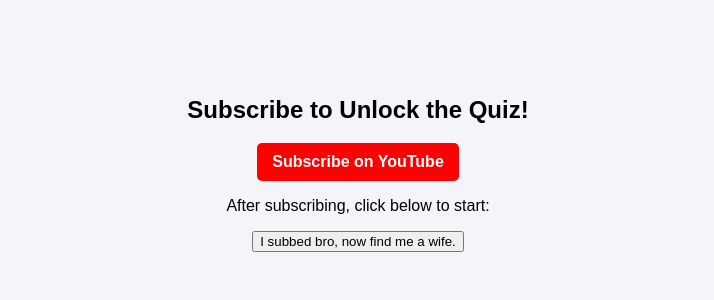
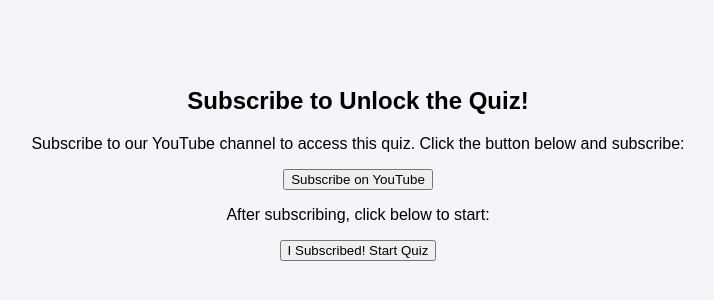
Before and after one commit to markzolo/wifequiz, a plain HTML site: page index.html in a window 1280 px wide. Shown: the part 226-526 px from the top of the page, without its empty margins (282-996 px from the left). Drawn offline with Linux system fonts and the light colour scheme.

Commit message:
Update index.html

```diff
--- a/index.html
+++ b/index.html
@@ -72,12 +72,14 @@
     </style>
 </head>
 <body>
-
-    <div class="subscribe-container">
-         <h2>Subscribe to Unlock the Quiz!</h2>
-        <a class="subscribe-button" href="https://www.youtube.com/channel/UCqdICzheBUg6W7DyOYQamJA" target="_blank">Subscribe on YouTube</a>
+    <div class="subscribe-container" id="subscribe-container">
+        <h2>Subscribe to Unlock the Quiz!</h2>
+        <p>Subscribe to our YouTube channel to access this quiz. Click the button below and subscribe:</p>
+        <a href="https://www.youtube.com/YOUR_CHANNEL_LINK" target="_blank">
+            <button class="btn">Subscribe on YouTube</button>
+        </a>
         <p>After subscribing, click below to start:</p>
-        <button class="btn" onclick="unlockQuiz()">I subbed bro, now find me a wife.</button>
+        <button class="btn" onclick="startQuiz()">I Subscribed! Start Quiz</button>
     </div>
 
     <div class="quiz-container" id="quiz-container" style="display: none;">
@@ -113,7 +115,7 @@
         let countryScores = {};
         let userRegion, userClimate, userCulture, userLifestyle, userReligion, userRace;
 
-         const countries = {
+        const countries = {
     "Afghanistan": { region: "Asia", climate: "Diverse climates", culture: "Traditional and family-focused", lifestyle: "Quiet and rural", religion: "Islam", race: ["Asian (East/Southeast/South)"], divorceRate: 5, attractiveness: 70, education: 50, feminism: 10, language: "Pashto" },
     "Albania": { region: "Europe", climate: "Mild and rainy", culture: "Traditional and family-focused", lifestyle: "Balanced", religion: "Islam", race: ["European/White"], divorceRate: 20, attractiveness: 75, education: 60, feminism: 20, language: "Albanian" },
     "Algeria": { region: "Africa", climate: "Hot and dry", culture: "Traditional and family-focused", lifestyle: "Quiet and rural", religion: "Islam", race: ["Black/African/Caribbean", "Latina/Mediterranean/Middle Eastern"], divorceRate: 15, attractiveness: 72, education: 50, feminism: 30, language: "Arabic" },
```
